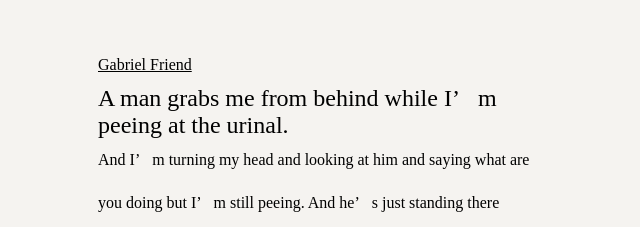
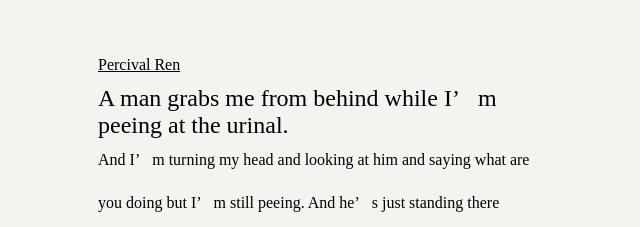
Before and after one commit to t-oday/today, a plain HTML site: page index.html in a window 1280 px wide. Shown: the part 3288-3515 px from the top of the page, 30-670 px from the left. Drawn offline with Linux system fonts and the light colour scheme.

Commit message:
Update index.html

```diff
--- a/index.html
+++ b/index.html
@@ -126,7 +126,7 @@
 
     <div>
       <p class="title">
-        <a href="https://www.gabrielfriend.net" target="_blank">Gabriel Friend</a>
+        <a href="https://www.instagram.com/bestfriend201112/" target="_blank">Percival Ren</a>
       </p>
       <p class="highlight">
         A man grabs me from behind while I&#8217;&nbsp;&nbsp;&nbsp;m peeing at the urinal.
```
